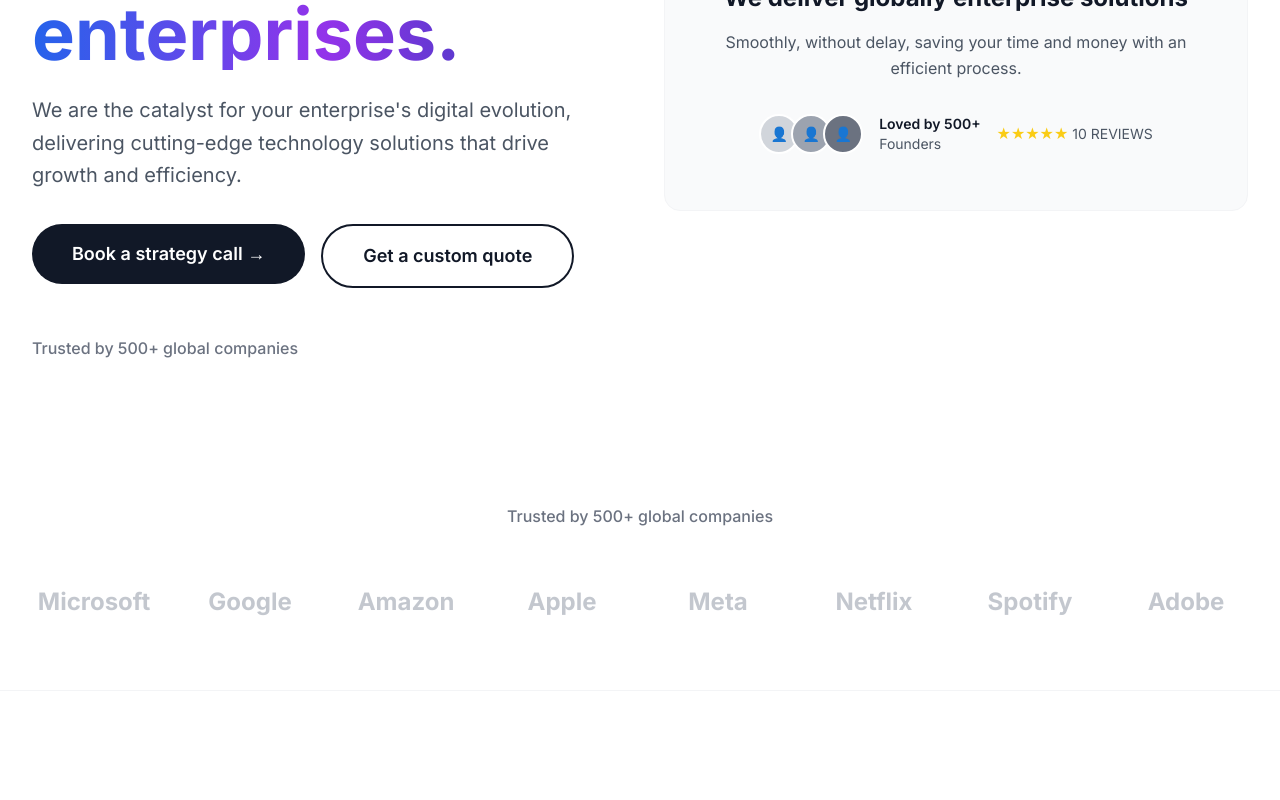
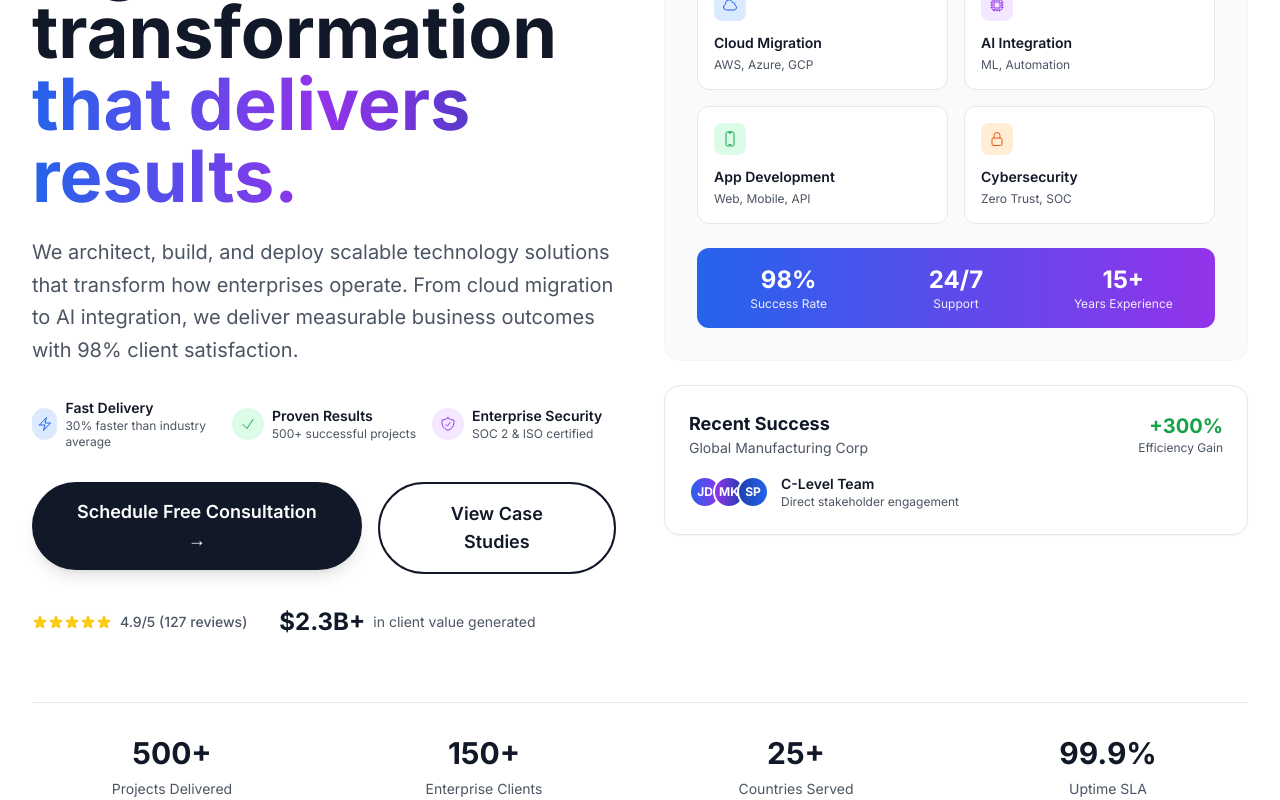
Before and after one commit to SusithD/Tech-Company-Website, a Nuxt app: page / in a window 1280 px wide. Shown: the part 360-1160 px from the top of the page. Built offline with nearby package versions, Linux system fonts and the light colour scheme.

Commit message:
Enhance HeroSection with updated content, key benefits, and improved animations

```diff
--- a/components/HeroSection.vue
+++ b/components/HeroSection.vue
@@ -4,66 +4,193 @@
       <div class="grid lg:grid-cols-2 gap-12 items-center">
         <!-- Left Content -->
         <div class="hero-content">
+          <!-- Badge -->
+          <div class="inline-flex items-center bg-gray-100 text-gray-700 px-4 py-2 rounded-full text-sm font-medium mb-6">
+            <CheckCircleIcon class="w-3 h-3 text-green-500 mr-2" />
+            Trusted by Fortune 500 Companies
+          </div>
+
           <h1 class="text-5xl md:text-6xl lg:text-7xl font-bold mb-6 leading-tight text-gray-900">
-            <span class="block">Digital transformation</span>
-            <span class="block">solutions for</span>
-            <span class="block gradient-text">enterprises.</span>
+            <span class="block">Enterprise-grade</span>
+            <span class="block">digital transformation</span>
+            <span class="block gradient-text">that delivers results.</span>
           </h1>
 
           <p class="text-xl text-gray-600 leading-relaxed mb-8 max-w-2xl">
-            We are the catalyst for your enterprise's digital evolution, delivering
-            cutting-edge technology solutions that drive growth and efficiency.
+            We architect, build, and deploy scalable technology solutions that transform how enterprises operate.
+            From cloud migration to AI integration, we deliver measurable business outcomes with 98% client satisfaction.
           </p>
 
-          <div class="flex flex-col sm:flex-row items-start gap-4 mb-12">
-            <button class="btn-primary text-lg px-10 py-4">
-              Book a strategy call →
+          <!-- Key Benefits -->
+          <div class="grid grid-cols-1 sm:grid-cols-3 gap-4 mb-8">
+            <div class="flex items-center space-x-2">
+              <div class="w-8 h-8 bg-blue-100 rounded-full flex items-center justify-center">
+                <BoltIcon class="w-4 h-4 text-blue-600" />
+              </div>
+              <div>
+                <div class="text-gray-900 font-semibold text-sm">Fast Delivery</div>
+                <div class="text-gray-600 text-xs">30% faster than industry average</div>
+              </div>
+            </div>
+            <div class="flex items-center space-x-2">
+              <div class="w-8 h-8 bg-green-100 rounded-full flex items-center justify-center">
+                <CheckIcon class="w-4 h-4 text-green-600" />
+              </div>
+              <div>
+                <div class="text-gray-900 font-semibold text-sm">Proven Results</div>
+                <div class="text-gray-600 text-xs">500+ successful projects</div>
+              </div>
+            </div>
+            <div class="flex items-center space-x-2">
+              <div class="w-8 h-8 bg-purple-100 rounded-full flex items-center justify-center">
+                <ShieldCheckIcon class="w-4 h-4 text-purple-600" />
+              </div>
+              <div>
+                <div class="text-gray-900 font-semibold text-sm">Enterprise Security</div>
+                <div class="text-gray-600 text-xs">SOC 2 & ISO certified</div>
+              </div>
+            </div>
+          </div>
+
+          <div class="flex flex-col sm:flex-row items-start gap-4 mb-8">
+            <button class="btn-primary text-lg px-10 py-4 shadow-lg">
+              Schedule Free Consultation →
             </button>
             <button class="btn-secondary text-lg px-10 py-4">
-              Get a custom quote
+              View Case Studies
             </button>
           </div>
 
-          <div class="text-center sm:text-left">
-            <p class="text-gray-500 font-medium mb-4">Trusted by 500+ global companies</p>
+          <!-- Trust Indicators -->
+          <div class="flex flex-col sm:flex-row items-start sm:items-center space-y-4 sm:space-y-0 sm:space-x-8">
+            <div class="flex items-center space-x-2">
+              <div class="flex text-yellow-400">
+                <StarIcon v-for="i in 5" :key="i" class="w-4 h-4 fill-current" />
+              </div>
+              <span class="text-gray-600 text-sm font-medium">4.9/5 (127 reviews)</span>
+            </div>
+            <div class="flex items-center space-x-2">
+              <span class="text-2xl font-bold text-gray-900">$2.3B+</span>
+              <span class="text-gray-600 text-sm">in client value generated</span>
+            </div>
           </div>
         </div>
 
         <!-- Right Content -->
         <div class="hero-right">
-          <div class="bg-gray-50 rounded-2xl p-8 border border-gray-100">
-            <div class="text-center mb-8">
-              <h3 class="text-2xl font-bold text-gray-900 mb-4">
-                We deliver globally enterprise solutions
+          <!-- Main Card -->
+          <div class="bg-gray-50 rounded-2xl p-8 border border-gray-100 mb-6">
+            <div class="text-center mb-6">
+              <h3 class="text-2xl font-bold text-gray-900 mb-2">
+                Enterprise Solutions That Scale
               </h3>
               <p class="text-gray-600">
-                Smoothly, without delay, saving your time and money with an efficient process.
+                From startup to Fortune 500, we deliver technology solutions that grow with your business.
               </p>
             </div>
 
-            <div class="flex items-center justify-center space-x-4 mb-6">
+            <!-- Services Grid -->
+            <div class="grid grid-cols-2 gap-4 mb-6">
+              <div class="bg-white p-4 rounded-xl border border-gray-200">
+                <div class="w-8 h-8 bg-blue-100 rounded-lg flex items-center justify-center mb-3">
+                  <CloudIcon class="w-4 h-4 text-blue-600" />
+                </div>
+                <div class="text-gray-900 font-semibold text-sm mb-1">Cloud Migration</div>
+                <div class="text-gray-600 text-xs">AWS, Azure, GCP</div>
+              </div>
+              <div class="bg-white p-4 rounded-xl border border-gray-200">
+                <div class="w-8 h-8 bg-purple-100 rounded-lg flex items-center justify-center mb-3">
+                  <CpuChipIcon class="w-4 h-4 text-purple-600" />
+                </div>
+                <div class="text-gray-900 font-semibold text-sm mb-1">AI Integration</div>
+                <div class="text-gray-600 text-xs">ML, Automation</div>
+              </div>
+              <div class="bg-white p-4 rounded-xl border border-gray-200">
+                <div class="w-8 h-8 bg-green-100 rounded-lg flex items-center justify-center mb-3">
+                  <DevicePhoneMobileIcon class="w-4 h-4 text-green-600" />
+                </div>
+                <div class="text-gray-900 font-semibold text-sm mb-1">App Development</div>
+                <div class="text-gray-600 text-xs">Web, Mobile, API</div>
+              </div>
+              <div class="bg-white p-4 rounded-xl border border-gray-200">
+                <div class="w-8 h-8 bg-orange-100 rounded-lg flex items-center justify-center mb-3">
+                  <LockClosedIcon class="w-4 h-4 text-orange-600" />
+                </div>
+                <div class="text-gray-900 font-semibold text-sm mb-1">Cybersecurity</div>
+                <div class="text-gray-600 text-xs">Zero Trust, SOC</div>
+              </div>
+            </div>
+
+            <!-- Client Success Metrics -->
+            <div class="bg-gradient-to-r from-blue-600 to-purple-600 text-white p-4 rounded-xl">
+              <div class="grid grid-cols-3 gap-4 text-center">
+                <div>
+                  <div class="text-2xl font-bold">98%</div>
+                  <div class="text-xs opacity-90">Success Rate</div>
+                </div>
+                <div>
+                  <div class="text-2xl font-bold">24/7</div>
+                  <div class="text-xs opacity-90">Support</div>
+                </div>
+                <div>
+                  <div class="text-2xl font-bold">15+</div>
+                  <div class="text-xs opacity-90">Years Experience</div>
+                </div>
+              </div>
+            </div>
+          </div>
+
+          <!-- Secondary Trust Card -->
+          <div class="bg-white p-6 rounded-2xl border border-gray-200 shadow-sm">
+            <div class="flex items-center justify-between mb-4">
+              <div>
+                <div class="text-gray-900 font-bold text-lg">Recent Success</div>
+                <div class="text-gray-600 text-sm">Global Manufacturing Corp</div>
+              </div>
+              <div class="text-right">
+                <div class="text-green-600 font-bold text-xl">+300%</div>
+                <div class="text-gray-600 text-xs">Efficiency Gain</div>
+              </div>
+            </div>
+            <div class="flex items-center space-x-3">
               <div class="flex -space-x-2">
-                <div class="w-10 h-10 bg-gray-300 rounded-full border-2 border-white flex items-center justify-center">
-                  <span class="text-sm font-semibold">👤</span>
+                <div class="w-8 h-8 bg-gradient-to-r from-blue-600 to-purple-600 rounded-full border-2 border-white flex items-center justify-center">
+                  <span class="text-white font-bold text-xs">JD</span>
                 </div>
-                <div class="w-10 h-10 bg-gray-400 rounded-full border-2 border-white flex items-center justify-center">
-                  <span class="text-sm font-semibold">👤</span>
+                <div class="w-8 h-8 bg-gradient-to-r from-purple-600 to-blue-800 rounded-full border-2 border-white flex items-center justify-center">
+                  <span class="text-white font-bold text-xs">MK</span>
                 </div>
-                <div class="w-10 h-10 bg-gray-500 rounded-full border-2 border-white flex items-center justify-center">
-                  <span class="text-sm font-semibold">👤</span>
+                <div class="w-8 h-8 bg-gradient-to-r from-blue-800 to-blue-600 rounded-full border-2 border-white flex items-center justify-center">
+                  <span class="text-white font-bold text-xs">SP</span>
                 </div>
               </div>
               <div class="text-left">
-                <p class="text-sm font-semibold text-gray-900">Loved by 500+</p>
-                <p class="text-sm text-gray-600">Founders</p>
-              </div>
-              <div class="flex items-center space-x-1">
-                <div class="flex text-yellow-400">
-                  <span>★★★★★</span>
-                </div>
-                <span class="text-sm text-gray-600">10 REVIEWS</span>
+                <div class="text-gray-900 font-semibold text-sm">C-Level Team</div>
+                <div class="text-gray-600 text-xs">Direct stakeholder engagement</div>
               </div>
             </div>
+          </div>
+        </div>
+      </div>
+
+      <!-- Bottom Stats Bar -->
+      <div class="mt-16 pt-8 border-t border-gray-200">
+        <div class="grid grid-cols-2 md:grid-cols-4 gap-8 text-center">
+          <div>
+            <div class="text-3xl font-bold text-gray-900 mb-2">500+</div>
+            <div class="text-gray-600 text-sm">Projects Delivered</div>
+          </div>
+          <div>
+            <div class="text-3xl font-bold text-gray-900 mb-2">150+</div>
+            <div class="text-gray-600 text-sm">Enterprise Clients</div>
+          </div>
+          <div>
+            <div class="text-3xl font-bold text-gray-900 mb-2">25+</div>
+            <div class="text-gray-600 text-sm">Countries Served</div>
+          </div>
+          <div>
+            <div class="text-3xl font-bold text-gray-900 mb-2">99.9%</div>
+            <div class="text-gray-600 text-sm">Uptime SLA</div>
           </div>
         </div>
       </div>
@@ -74,9 +201,21 @@
 <script setup>
 import { onMounted } from 'vue'
 import { gsap } from 'gsap'
+import {
+  CheckCircleIcon,
+  BoltIcon,
+  CheckIcon,
+  ShieldCheckIcon,
+  StarIcon,
+  CloudIcon,
+  CpuChipIcon,
+  DevicePhoneMobileIcon,
+  LockClosedIcon
+} from '@heroicons/vue/24/outline'
 
 onMounted(() => {
   if (process.client) {
+    // Enhanced animations with more elements
     gsap.fromTo('.hero-content',
       { opacity: 0, y: 50 },
       { opacity: 1, y: 0, duration: 1, ease: 'power3.out' }
@@ -86,6 +225,12 @@ onMounted(() => {
       { opacity: 0, x: 50 },
       { opacity: 1, x: 0, duration: 1, delay: 0.3, ease: 'power3.out' }
     )
+
+    // Animate the key benefits
+    gsap.fromTo('.hero-content .grid div',
+      { opacity: 0, y: 20 },
+      { opacity: 1, y: 0, duration: 0.6, delay: 0.8, stagger: 0.1, ease: 'power3.out' }
+    )
   }
 })
 </script>
```
